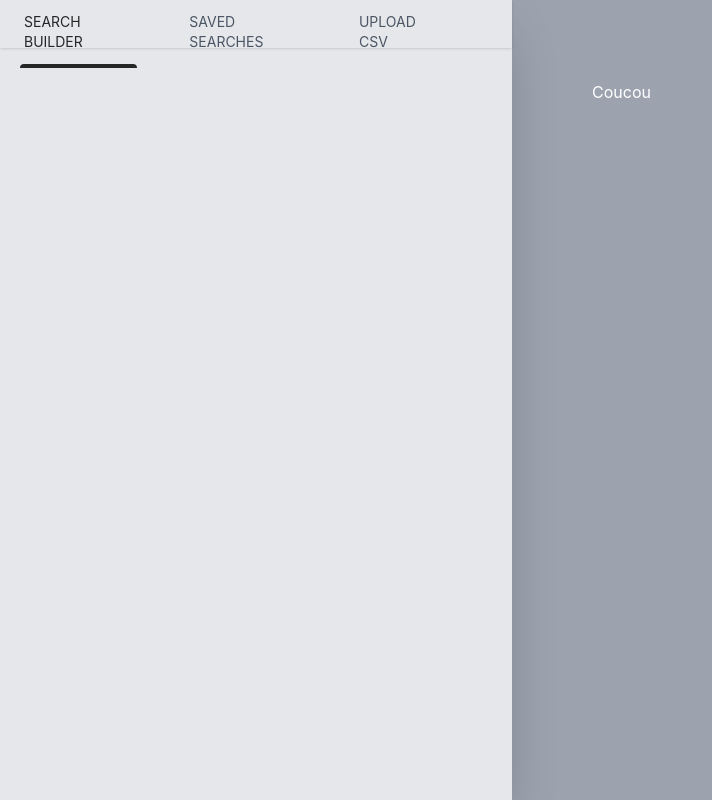
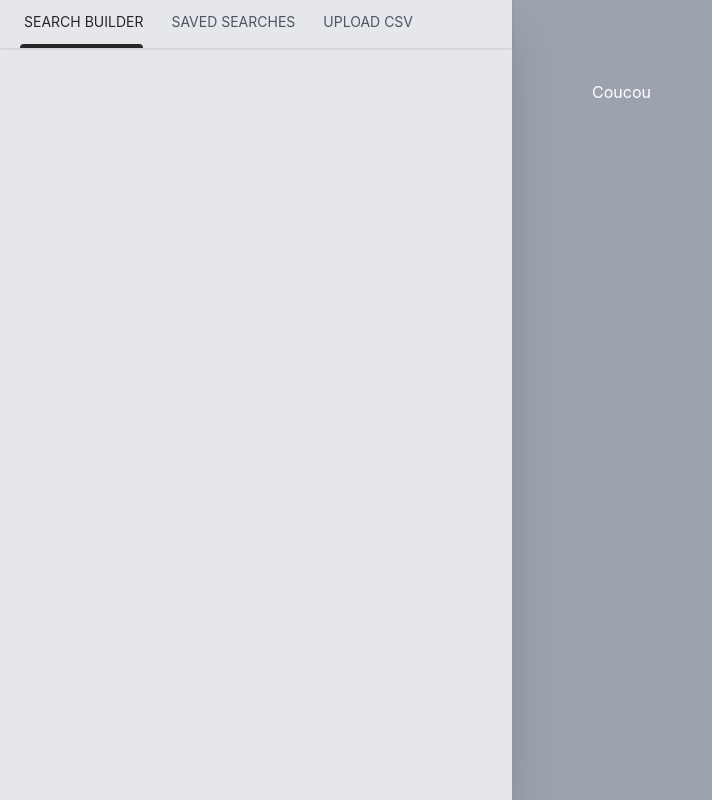
Before and after one commit to AurelTBE/geo-app, a Next.js app: page / in a window 1280 px wide. Shown: the whole page, without its empty margins (0-712 px from the left). Built offline with nearby package versions, Linux system fonts and the light colour scheme.

Commit message:
MAJ Form Nav 0.1

```diff
--- a/components/SearchTab.tsx
+++ b/components/SearchTab.tsx
@@ -13,19 +13,19 @@ const SearchTab = () => {
         <div>
             <div className="hidden h-12 bg-gray-200 shadow xl:w-full xl:mx-0 sm:block">
                 <ul className="flex px-5 border-b">
-                    <li onClick={() => setActiveStatus(1)} className={activeStatus == 1 ? "text-sm border-neutral-800 pt-3 rounded-t text-neutral-800 mr-12" : "text-sm text-gray-600 py-3 flex items-center mr-12 hover:text-neutral-800 cursor-pointer"}>
+                    <li onClick={() => setActiveStatus(1)} className={activeStatus == 1 ? "text-sm border-neutral-800 pt-3 rounded-t text-neutral-800 mr-6" : "text-sm text-gray-600 py-3 flex items-center mr-6 hover:text-neutral-800 cursor-pointer"}>
                         <div className="flex items-center mb-3">
                             <span className="ml-1 font-normal">SEARCH BUILDER</span>
                         </div>
                         {activeStatus == 1 && <div className="w-full h-1 bg-neutral-800 rounded-t-md" />}
                     </li>
-                    <li onClick={() => setActiveStatus(2)} className={activeStatus == 2 ? "text-sm border-neutral-800 pt-3 rounded-t text-neutral-800 mr-12" : "text-sm text-gray-600 py-3 flex items-center mr-12 hover:text-neutral-800 cursor-pointer"}>
+                    <li onClick={() => setActiveStatus(2)} className={activeStatus == 2 ? "text-sm border-neutral-800 pt-3 rounded-t text-neutral-800 mr-6" : "text-sm text-gray-600 py-3 flex items-center mr-6 hover:text-neutral-800 cursor-pointer"}>
                         <div className="flex items-center mb-3">
                             <span className="ml-1 font-normal">SAVED SEARCHES</span>
                         </div>
                         {activeStatus == 2 && <div className="w-full h-1 bg-neutral-800 rounded-t-md" />}
                     </li>
-                    <li onClick={() => setActiveStatus(3)} className={activeStatus == 3 ? "text-sm border-neutral-800 pt-3 rounded-t text-neutral-800 mr-12" : "text-sm text-gray-600 py-3 flex items-center mr-12 hover:text-neutral-800 cursor-pointer"}>
+                    <li onClick={() => setActiveStatus(3)} className={activeStatus == 3 ? "text-sm border-neutral-800 pt-3 rounded-t text-neutral-800 mr-6" : "text-sm text-gray-600 py-3 flex items-center mr-6 hover:text-neutral-800 cursor-pointer"}>
                         <div className="flex items-center mb-3">
                             <span className="ml-1 font-normal">UPLOAD CSV</span>
                         </div>
```
